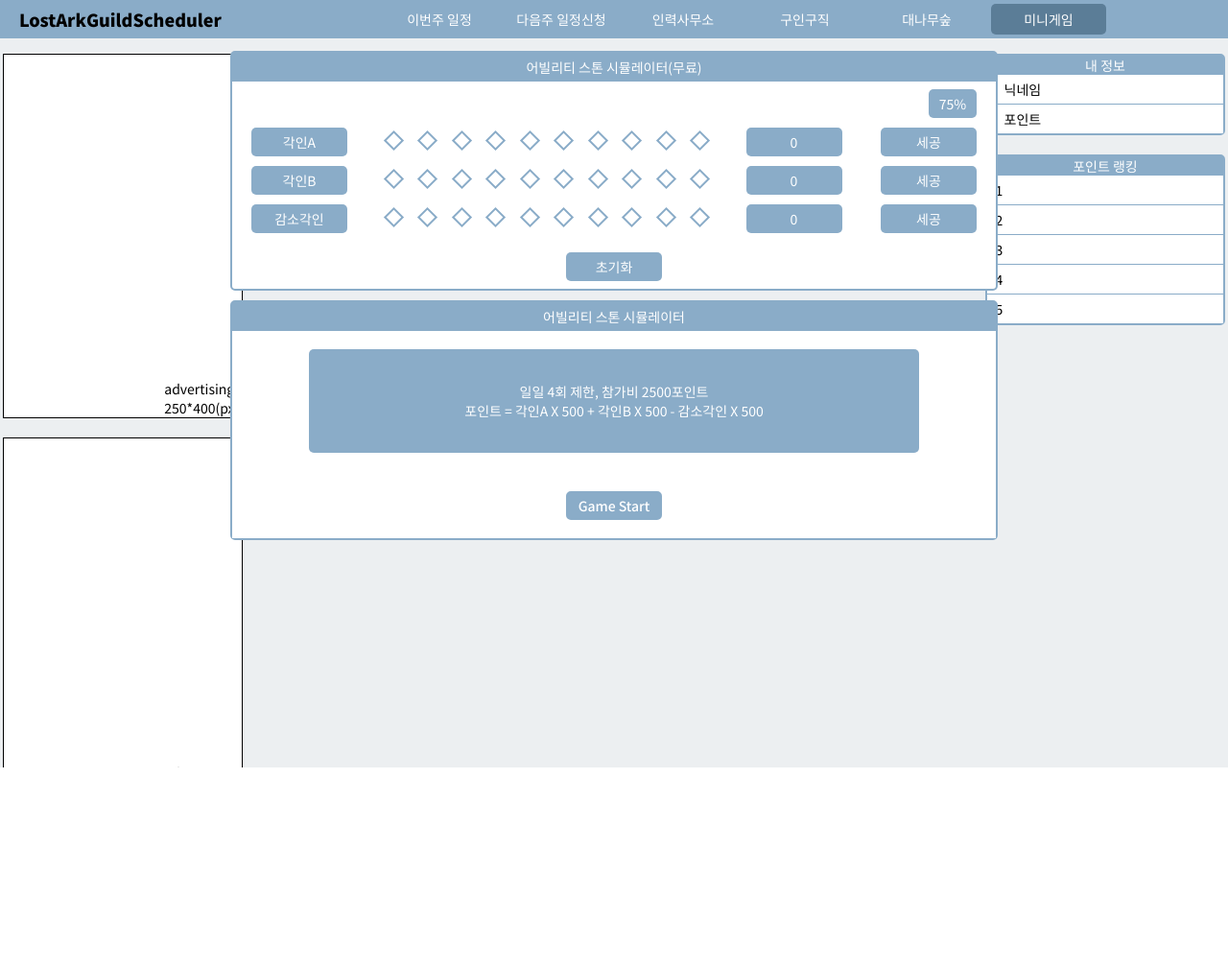
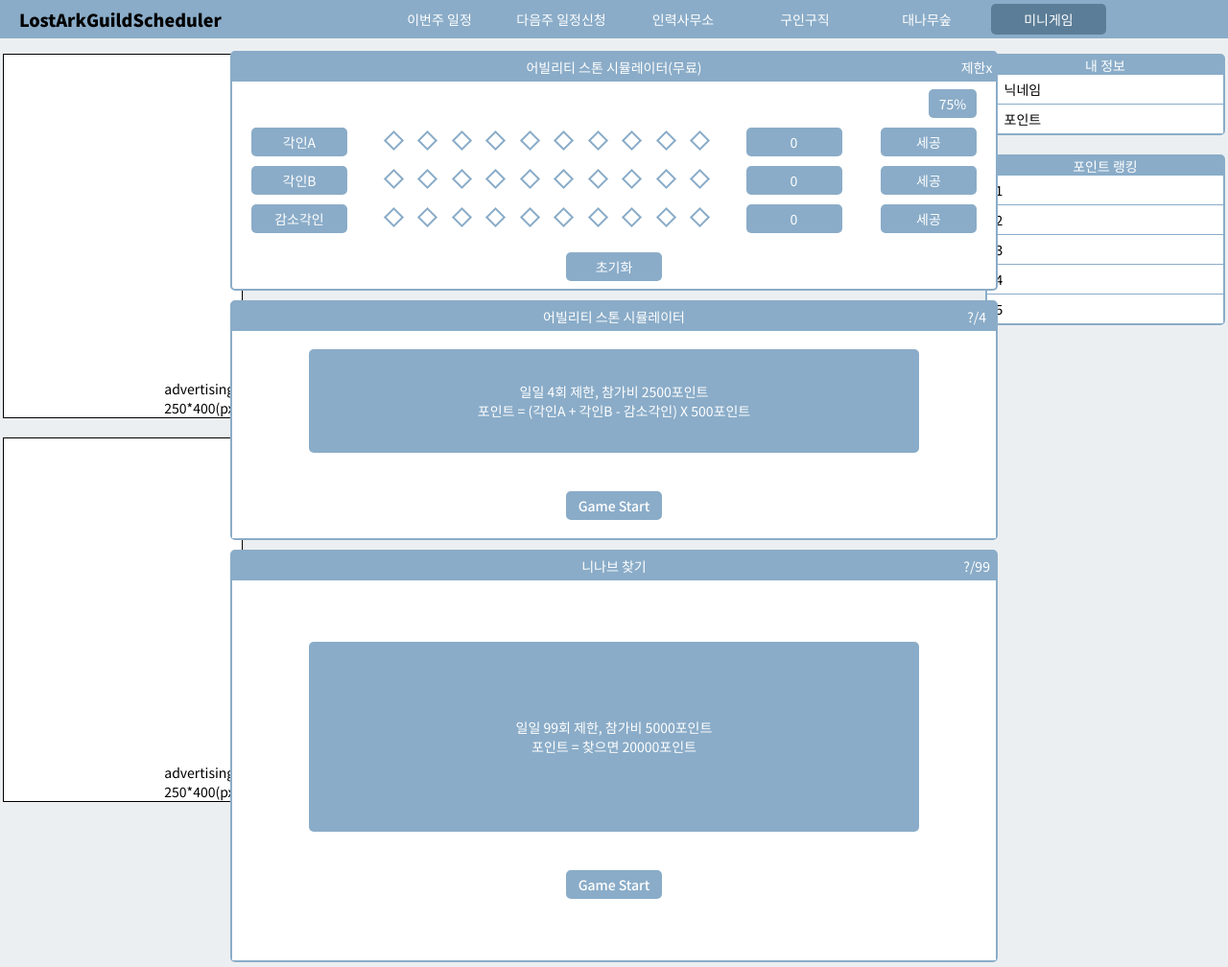
Before and after one commit to honeypunch97/LostArk-Guild-Scheduler, a Flask app: template templates/minigames.html in a window 1280 px wide. Shown: the whole page at 96% size. Before the commit the page ends 800 px from the top, so only its background shows below. Run offline with Flask 2, Linux system fonts and the light colour scheme; the template is opened without the code that fills it, so the values that code supplies are empty; parts of the project's set-up code (start-up, migrations or seed data) failed here and were passed over; some libraries are stand-ins or nearby versions.

Commit message:
Add 'Find Nivave Game' to minigame page

```diff
--- a/api_rotation_gamecount.py
+++ b/api_rotation_gamecount.py
@@ -18,7 +18,8 @@ db = client.dblags
 # 매일 00시마다 실행 with crontab 0 0 * * *
 
 def api_rotation_gamecount():
-    db.users.update_many({}, {'$set' : {'abilitystonegamecount': 0}})
+    db.users.update_many({}, {'$set' : {'abilitystonegamecount': 0,
+                                        'findninavegamecount':0}})
     return 0
 
 api_rotation_gamecount()
--- a/app.py
+++ b/app.py
@@ -13,9 +13,9 @@ with open('./secret.json', 'r') as json_file:
     SECRET_DATA = json.load(json_file)
 
 # ec2실행
-# client = MongoClient(SECRET_DATA['CLIENT_EC2'], SECRET_DATA['PORT_NUMBER'])
+client = MongoClient(SECRET_DATA['CLIENT_EC2'], SECRET_DATA['PORT_NUMBER'])
 # local실행
-client = MongoClient('localhost', SECRET_DATA['PORT_NUMBER'])
+# client = MongoClient('localhost', SECRET_DATA['PORT_NUMBER'])
 
 db = client.dblags
 
@@ -230,7 +230,8 @@ def api_signup():
         'point': 10000,
         'lastlogin': today,
         'schjoincount': 0,
-        'abilitystonegamecount': 0
+        'abilitystonegamecount': 0,
+        'findninavegamecount': 0
     }
     db.users.insert_one(doc)
 
@@ -946,6 +947,25 @@ def api_print_pointranking():
             top_ranking_list.append({'nickname': all_user[i]['nickname'], 'point': all_user[i]['point']})
     return jsonify({'result': 'SUCCESS', 'top_ranking_list': top_ranking_list, 'mypoint': mypoint})
 
+
+# 미니게임 페이지, 게임별 카운트 횟수 출력
+@app.route("/minigames/api_printgamecount/", methods=['GET'])
+def api_printgamecount():
+    try:
+        payload = find_payload()
+        myinfo = db.users.find_one({'nickname': payload['nickname']})
+        abilitystonegamecount = myinfo['abilitystonegamecount']
+        findninavegamecount = myinfo['findninavegamecount']
+        print(abilitystonegamecount,findninavegamecount)
+        return jsonify({'result': 'SUCCESS',
+                        'abilitystonegamecount': abilitystonegamecount,
+                        'findninavegamecount': findninavegamecount})
+    except:
+        return jsonify({'result': 'FAIL',
+                        'title': '데이터 로드 실패',
+                        'msg': '로그인이 유효하지 않습니다.'})
+
+
 # 미니게임 페이지, 포인트 감소시키키 (if click 'game start btn')
 @app.route("/minigames/api_gamestart/", methods=['POST'])
 def api_gamestart():
@@ -953,11 +973,13 @@ def api_gamestart():
         payload = find_payload()
         user_info = db.users.find_one({'nickname': payload['nickname']})
         decrease_point_receive = int(request.form['decrease_point_give'])
-        if user_info['abilitystonegamecount'] >= 4:
+        gamecount_receive = request.form['gamecount_give']
+        max_gamecount_receive = int(request.form['max_gamecount_give'])
+        if user_info[gamecount_receive] >= max_gamecount_receive:
             return jsonify({'result': 'FAIL', 'title': '게임 시작 실패', 'msg': '일일 가능 횟수를 모두 소진했습니다.'})
         else:
-            abilitystonegamecount = user_info['abilitystonegamecount'] + 1
-            db.users.update_one({'nickname': payload['nickname']}, {'$set': {'abilitystonegamecount': abilitystonegamecount}})
+            abilitystonegamecount = user_info[gamecount_receive] + 1
+            db.users.update_one({'nickname': payload['nickname']}, {'$set': {gamecount_receive: abilitystonegamecount}})
         point = user_info['point'] - decrease_point_receive - 2500
         db.users.update_one({'nickname': payload['nickname']}, {'$set': {'point': point}})
         return jsonify({'result': 'SUCCESS', 'title': '게임 시작 성공', 'msg': '게임 시작을 성공했습니다.'})
--- a/static/css/minigames.css
+++ b/static/css/minigames.css
@@ -49,11 +49,24 @@ main {
 .free_abilitystonegame_titlebox {
   width: 100%;
   background-color: var(--color_dark);
+  display: flex;
+  justify-content: center;
+  align-items: center;
+  padding: 5px 0;
+}
+.free_abilitystonegame_titlebox div {
+  width: 5%;
+  display: flex;
+  justify-content: center;
+  align-items: center;
+  color: white;
+}
+.free_abilitystonegame_titlebox h1 {
+  width: 90%;
   color: white;
   display: flex;
   justify-content: center;
   align-items: center;
-  padding: 5px 0;
 }
 .free_abilitystonegame_start_container {
   background-color: white;
@@ -205,11 +218,24 @@ main {
 .abilitystonegame_titlebox {
   width: 100%;
   background-color: var(--color_dark);
-  color: white;
   display: flex;
   justify-content: center;
   align-items: center;
   padding: 5px 0;
+}
+.abilitystonegame_titlebox div {
+  width: 5%;
+  display: flex;
+  justify-content: center;
+  align-items: center;
+  color: white;
+}
+.abilitystonegame_titlebox h1 {
+  width: 90%;
+  display: flex;
+  justify-content: center;
+  align-items: center;
+  color: white;
 }
 .abilitystonegame_start_container {
   background-color: white;
@@ -347,6 +373,113 @@ main {
 .abilitystonegame_btn_done:hover {
   background-color: var(--color_deep_dark);
 }
+.findninavegame_container {
+  display: flex;
+  flex-direction: column;
+  align-items: center;
+  width: 800px;
+  height: 430px;
+  border: 2px solid var(--color_dark);
+  border-radius: 5px;
+  margin: 5px;
+}
+.findninavegame_titlebox {
+  width: 100%;
+  background-color: var(--color_dark);
+  color: white;
+  display: flex;
+  justify-content: center;
+  align-items: center;
+  padding: 5px 0;
+}
+.findninavegame_titlebox div {
+  width: 5%;
+  color: white;
+  display: flex;
+  justify-content: center;
+  align-items: center;
+}
+.findninavegame_titlebox h1 {
+  width: 90%;
+  color: white;
+  display: flex;
+  justify-content: center;
+  align-items: center;
+}
+.findninavegame_start_container {
+  background-color: white;
+  width: 100%;
+  height: 100%;
+  display: flex;
+  flex-direction: column;
+  justify-content: center;
+  align-items: center;
+}
+.findninavegame_start_announcement {
+  background-color: var(--color_dark);
+  width: 80%;
+  height: 50%;
+  border-radius: 5px;
+  display: flex;
+  flex-direction: column;
+  justify-content: center;
+  align-items: center;
+}
+.findninavegame_start_announcement > p {
+  color: white;
+}
+.findninavegame_start_btn {
+  margin-top: 5%;
+  background-color: var(--color_dark);
+  color: white;
+  width: 100px;
+  height: 30px;
+  display: flex;
+  justify-content: center;
+  align-items: center;
+  border-radius: 5px;
+  cursor: pointer;
+  transition: ease-in-out 0.5s;
+  border: 2px solid var(--color_dark);
+  font-weight: 500;
+}
+.findninavegame_start_btn:hover {
+  background-color: white;
+  color: var(--color_deep_dark);
+}
+.findninavegame_contentbox {
+  width: 100%;
+  height: 100%;
+}
+.findninavegame_background {
+  width: 100%;
+  height: 100%;
+  background-image: url("../img/findninavegame_background.png");
+  display: flex;
+  justify-content: space-around;
+  align-items: center;
+}
+.findninavegame_card {
+  width: 154px;
+  height: 236px;
+  background-image: url("../img/findninavegame_backofcard.png");
+  cursor: pointer;
+  transition: ease-in-out 0.5;
+}
+.findninavegame_card:hover {
+  border-radius: 5px;
+  transform: scale(1.1);
+}
+#findninavegame_card1 {
+}
+#findninavegame_card2 {
+}
+#findninavegame_card3 {
+}
+#findninavegame_card4 {
+}
+#findninavegame_card5 {
+}
 
 .point_section {
   width: 20%;
--- a/static/js/minigames.js
+++ b/static/js/minigames.js
@@ -1,6 +1,7 @@
 $(document).ready(function () {
   userCheck();
   printPointRanking();
+  printGameCount();
 });
 //로그인의 유무와 로그인한 정보의 권한을 체크, 권한별 컨텐츠 표시(일정추가)
 function userCheck() {
@@ -14,7 +15,7 @@ function userCheck() {
   }
 }
 
-//포인트 랭킹 가져와서 출력해주기, 내 포인트 출력
+//포인트 랭킹 가져와서 출력해주기, 내 포인트 출력, -10만 포인트 보다 작으면 출입금지
 function printPointRanking() {
   $.ajax({
     type: "GET",
@@ -22,6 +23,17 @@ function printPointRanking() {
     dataType: "json",
     data: {},
     success: function (response) {
+      console.log(response["mypoint"]);
+      if (response["mypoint"] < -100000) {
+        Swal.fire({
+          title: "출입금지",
+          text: "주인장이 내쫓았습니다.",
+          icon: "error",
+          confirmButtonColor: "#5b7d97",
+        }).then((result) => {
+          location.href = "/";
+        });
+      }
       $(".myinfo_row:nth-child(2) > .myinfo_row_content:nth-child(2)").text(
         response["mypoint"]
       );
@@ -43,14 +55,45 @@ function printPointRanking() {
   });
 }
 
+// 게임별 카운트 횟수 출력
+function printGameCount() {
+  $.ajax({
+    type: "GET",
+    url: "/minigames/api_printgamecount/",
+    dataType: "json",
+    data: {},
+    success: function (response) {
+      if (response["result"] == "SUCCESS") {
+        $(".abilitystonegame_titlebox_count").text(
+          response["abilitystonegamecount"] + "/4"
+        );
+        $(".findninavegame_titlebox_count").text(
+          response["findninavegamecount"] + "/99"
+        );
+      } else {
+        Swal.fire({
+          title: response["title"],
+          text: response["msg"],
+          icon: "error",
+          confirmButtonColor: "#5b7d97",
+        }).then((result) => {
+          location.reload();
+        });
+      }
+    },
+  });
+}
+
 // 포인트 감소 기능
-function decreasePoints(point) {
+function decreasePoints(point, gamecount, maxGamecount) {
   $.ajax({
     type: "POST",
     url: "/minigames/api_gamestart/",
     dataType: "json",
     data: {
       decrease_point_give: point,
+      gamecount_give: gamecount,
+      max_gamecount_give: maxGamecount,
     },
     success: function (response) {
       if (response["result"] == "FAIL") {
@@ -331,7 +374,7 @@ var abilitystoneCSuccessNumber = 0;
 // 어빌리티 스톤 유료버전
 $(".abilitystonegame_start_btn").click(function () {
   let decreasePoint = 2500;
-  decreasePoints(decreasePoint);
+  decreasePoints(decreasePoint, "abilitystonegamecount", 4);
   $(".abilitystonegame_start_container").hide();
   let tempHtml = `<div class="abilitystonegame_contentbox">
                     <div class="abilitystonegame_row">
@@ -396,7 +439,6 @@ $(document).on(
   function () {
     if (abilitystoneA <= 10) {
       random_number = Math.floor(Math.random() * 101);
-      console.log(random_number);
       if (random_number < abilitystoneGameProbability) {
         if (abilitystoneGameProbability <= 25) {
           abilitystoneGameProbability = 25;
@@ -464,7 +506,6 @@ $(document).on(
   function () {
     if (abilitystoneB <= 10) {
       random_number = Math.floor(Math.random() * 101);
-      console.log(random_number);
       if (random_number < abilitystoneGameProbability) {
         if (abilitystoneGameProbability <= 25) {
           abilitystoneGameProbability = 25;
@@ -532,7 +573,6 @@ $(document).on(
   function () {
     if (abilitystoneC <= 10) {
       random_number = Math.floor(Math.random() * 101);
-      console.log(random_number);
       if (random_number < abilitystoneGameProbability) {
         if (abilitystoneGameProbability <= 25) {
           abilitystoneGameProbability = 25;
@@ -596,9 +636,24 @@ $(document).on(
 // 어빌리티 스톤 게임 완료기능
 $(document).on("click", ".abilitystonegame_btn_done", function () {
   let resultPoint =
-    500 * parseInt(abilitystoneASuccessNumber) +
-    500 * parseInt(abilitystoneBSuccessNumber) -
-    500 * parseInt(abilitystoneCSuccessNumber);
+    500 *
+    (parseInt(abilitystoneASuccessNumber) +
+      parseInt(abilitystoneBSuccessNumber) -
+      parseInt(abilitystoneCSuccessNumber));
+  Swal.fire({
+    title: "게임 결과",
+    text:
+      "성공: " +
+      abilitystoneASuccessNumber +
+      "+" +
+      abilitystoneBSuccessNumber +
+      " 실패: " +
+      abilitystoneCSuccessNumber +
+      " 포인트획득 = " +
+      resultPoint,
+    icon: "success",
+    confirmButtonColor: "#5b7d97",
+  }).then((result) => {
     $.ajax({
       type: "POST",
       url: "/minigames/api_gamedone/",
@@ -620,3 +675,98 @@ $(document).on("click", ".abilitystonegame_btn_done", function () {
       },
     });
   });
+});
+
+const findninavegameRandomNumber = Math.floor(Math.random() * 4) + 1;
+// 니나브 찾기 게임
+$(".findninavegame_start_btn").click(function () {
+  let decreasePoint = 5000;
+  decreasePoints(decreasePoint, "findninavegamecount", 99);
+  $(".findninavegame_start_container").hide();
+  let tempHtml = `<div class="findninavegame_contentbox">
+                  <div class="findninavegame_background">
+                    <div id="findninavegame_card1" class="findninavegame_card"></div>
+                    <div id="findninavegame_card2" class="findninavegame_card"></div>
+                    <div id="findninavegame_card3" class="findninavegame_card"></div>
+                    <div id="findninavegame_card4" class="findninavegame_card"></div>
+                    <div id="findninavegame_card5" class="findninavegame_card"></div>
+                  </div>
+                </div>`;
+  $(".findninavegame_container").append(tempHtml);
+});
+// 니나브 찾기 게임 카드 클릭
+$(document).on("click", ".findninavegame_card", function (event) {
+  let test = $(event.currentTarget).attr("id");
+  let resultPoint = 0;
+  $(".findninavegame_card").css(
+    "background-image",
+    "url('../static/img/findninavegame_koukusaton.png')"
+  );
+  $("#findninavegame_card" + findninavegameRandomNumber).css(
+    "background-image",
+    "url('../static/img/findninavegame_ninave.png')"
+  );
+  const selectedCard = $(event.currentTarget).attr("style");
+  if (
+    selectedCard ==
+    'background-image: url("../static/img/findninavegame_ninave.png");'
+  ) {
+    resultPoint = 20000;
+    Swal.fire({
+      title: "니나브를 찾았습니다!",
+      text: "20000포인트를 적립합니다.",
+      icon: "success",
+      confirmButtonColor: "#5b7d97",
+    }).then((result) => {
+      $.ajax({
+        type: "POST",
+        url: "/minigames/api_gamedone/",
+        dataType: "json",
+        data: {
+          result_point_give: resultPoint,
+        },
+        success: function (response) {
+          if (response["result"] == "SUCCESS") {
+            Swal.fire({
+              title: response["title"],
+              text: response["msg"],
+              icon: "success",
+              confirmButtonColor: "#5b7d97",
+            }).then((result) => {
+              location.reload();
+            });
+          }
+        },
+      });
+    });
+  } else {
+    resultPoint = 0;
+    Swal.fire({
+      title: "니나브를 찾지 못했습니다..",
+      text: "다음 기회를 노려주세요.",
+      icon: "error",
+      confirmButtonColor: "#5b7d97",
+    }).then((result) => {
+      $.ajax({
+        type: "POST",
+        url: "/minigames/api_gamedone/",
+        dataType: "json",
+        data: {
+          result_point_give: resultPoint,
+        },
+        success: function (response) {
+          if (response["result"] == "SUCCESS") {
+            Swal.fire({
+              title: response["title"],
+              text: response["msg"],
+              icon: "success",
+              confirmButtonColor: "#5b7d97",
+            }).then((result) => {
+              location.reload();
+            });
+          }
+        },
+      });
+    });
+  }
+});
--- a/templates/minigames.html
+++ b/templates/minigames.html
@@ -100,7 +100,9 @@
       <section class="content_section">
         <div class="free_abilitystonegame_container">
           <div class="free_abilitystonegame_titlebox">
-            어빌리티 스톤 시뮬레이터(무료)
+            <div></div>
+            <h1>어빌리티 스톤 시뮬레이터(무료)</h1>
+            <div class="free_abilitystonegame_titlebox_count">제한x</div>
           </div>
           <div class="free_abilitystonegame_contentbox">
             <div class="free_abilitystonegame_row">
@@ -157,13 +159,31 @@
           </div>
         </div>
         <div class="abilitystonegame_container">
-          <div class="abilitystonegame_titlebox">어빌리티 스톤 시뮬레이터</div>
+          <div class="abilitystonegame_titlebox">
+            <div></div>
+            <h1>어빌리티 스톤 시뮬레이터</h1>
+            <div class="abilitystonegame_titlebox_count">?/4</div>
+          </div>
           <div class="abilitystonegame_start_container">
             <div class="abilitystonegame_start_announcement">
               <p>일일 4회 제한, 참가비 2500포인트</p>
-              <p>포인트 = 각인A X 500 + 각인B X 500 - 감소각인 X 500</p>
+              <p>포인트 = (각인A + 각인B - 감소각인) X 500포인트</p>
             </div>
             <div class="abilitystonegame_start_btn">Game Start</div>
+          </div>
+        </div>
+        <div class="findninavegame_container">
+          <div class="findninavegame_titlebox">
+            <div></div>
+            <h1>니나브 찾기</h1>
+            <div class="findninavegame_titlebox_count">?/99</div>
+          </div>
+          <div class="findninavegame_start_container">
+            <div class="findninavegame_start_announcement">
+              <p>일일 99회 제한, 참가비 5000포인트</p>
+              <p>포인트 = 찾으면 20000포인트</p>
+            </div>
+            <div class="findninavegame_start_btn">Game Start</div>
           </div>
         </div>
       </section>
```
Also changed, not shown: static/css/anonymousboard.css (+26 -37 lines), static/css/jobsearch.css (+28 -39 lines), static/img/findninavegame_background.png (added), static/img/findninavegame_backofcard.png (added), static/img/findninavegame_koukusaton.png (added), static/img/findninavegame_ninave.png (added). Lines whose indentation alone changed are shown as unchanged.
